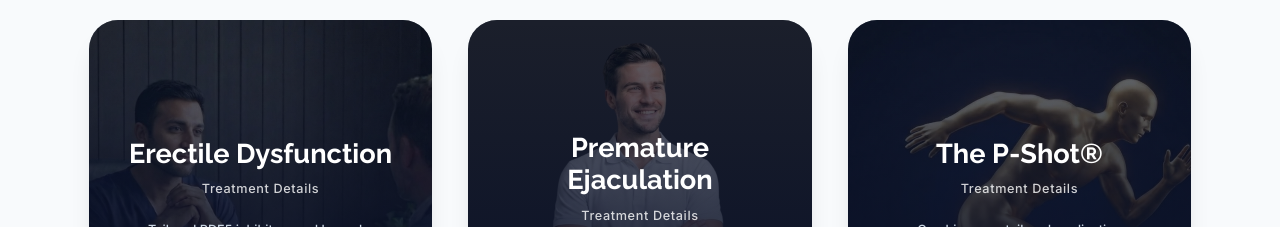
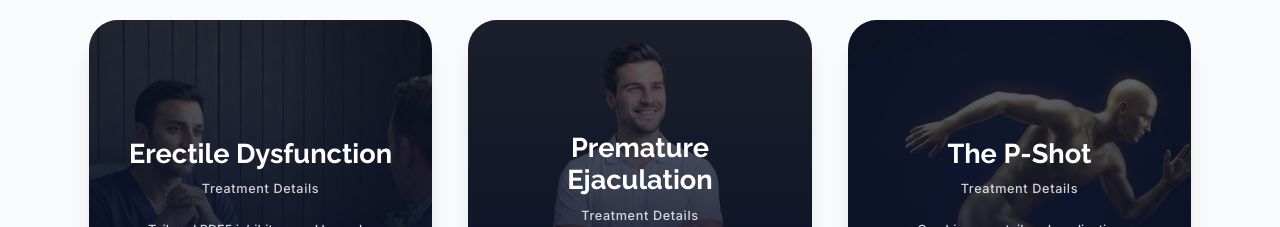
Before and after one commit to binithekid/Healing-PRP-Clinics-Preview, a Next.js app: page /birmingham/personalised-ed-medication in a window 1280 px wide. Shown: the part 2300-2527 px from the top of the page. Built offline with nearby package versions, Linux system fonts and the light colour scheme.

Commit message:
Update PersonalisedEDMedicationClient.tsx

```diff
--- a/src/components/pages/PersonalisedEDMedicationClient.tsx
+++ b/src/components/pages/PersonalisedEDMedicationClient.tsx
@@ -465,7 +465,7 @@ export default function PersonalisedEDMedicationClient({
                 <div className="absolute inset-0 bg-gradient-to-t from-[#0A1128] via-[#0A1128]/60 to-transparent"></div>
               </div>
               <div className="relative h-full flex flex-col justify-center items-center p-8 text-center z-10">
-                <h3 className="text-3xl font-raleway font-bold text-white mb-3 group-hover:text-blue-200 transition-colors">The P-Shot®</h3>
+                <h3 className="text-3xl font-raleway font-bold text-white mb-3 group-hover:text-blue-200 transition-colors">The P-Shot</h3>
                 <div className="text-white/80 text-sm font-medium tracking-wider mb-6">Treatment Details</div>
                 <p className="text-slate-300 text-sm leading-relaxed font-medium max-w-[250px]">
                   Combine your tailored medication protocol with autologous PRP for maximum tissue restoration and vascular health.
```
